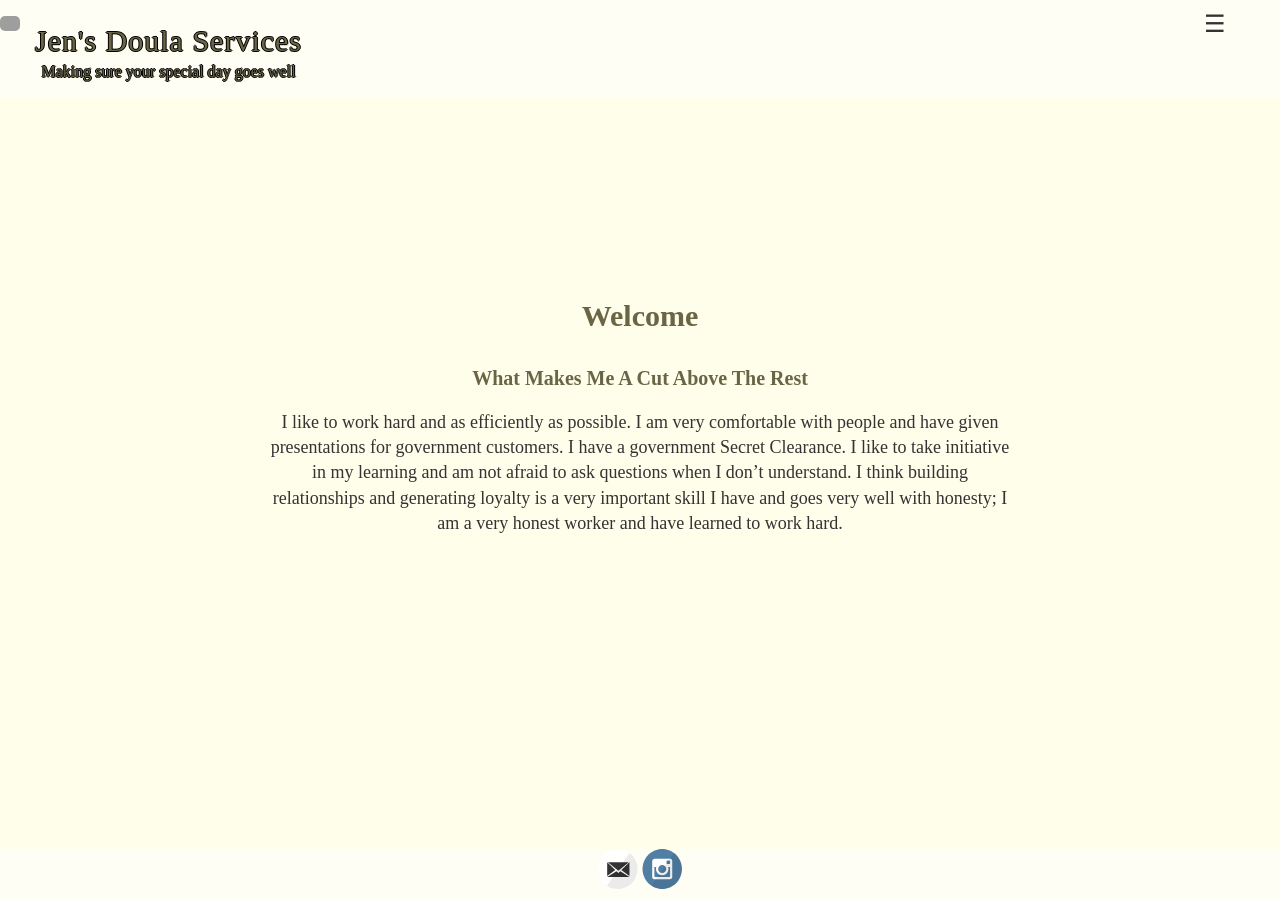
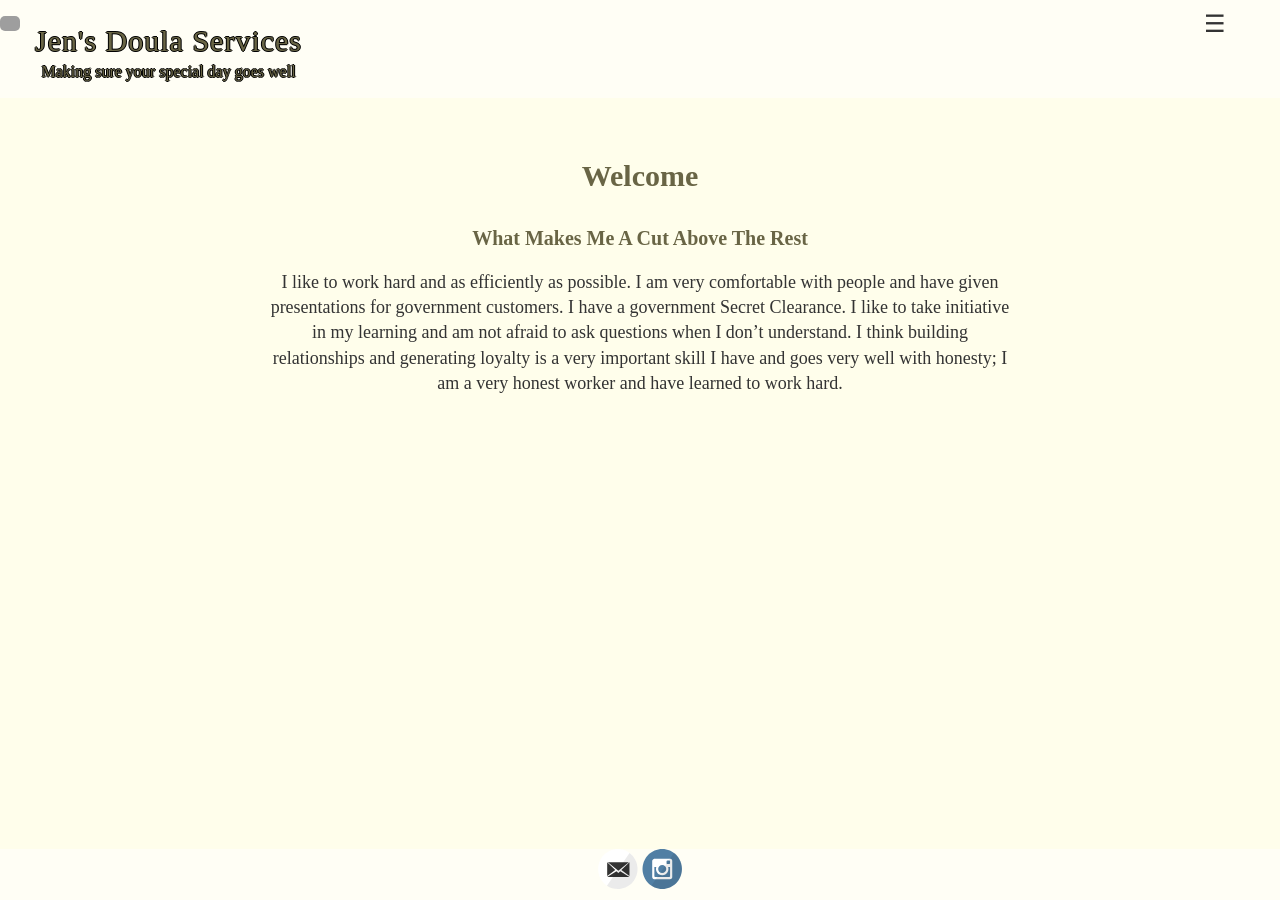
Before and after one commit to runzaga/TravelShacking.github.io, a Jekyll site: the page built from index.md, in a window 1280 px wide. Built offline with Jekyll 4.4.1, drawn with Linux system fonts in a browser that asks for light colours; grey boxes are pictures that could not be loaded.

Commit message:
Update default.html

```diff
--- a/_layouts/default.html
+++ b/_layouts/default.html
@@ -36,7 +36,7 @@
 
 		</div>
 		<div class="wrapper-masthead">
-			<div class="container">
+			<div class="top-container">
 				<header class="masthead clearfix">
 					<a href="{{ site.baseurl }}/" class="site-avatar"><img src="{{ site.avatar }}" /></a>
 					<div class="site-info">
```
